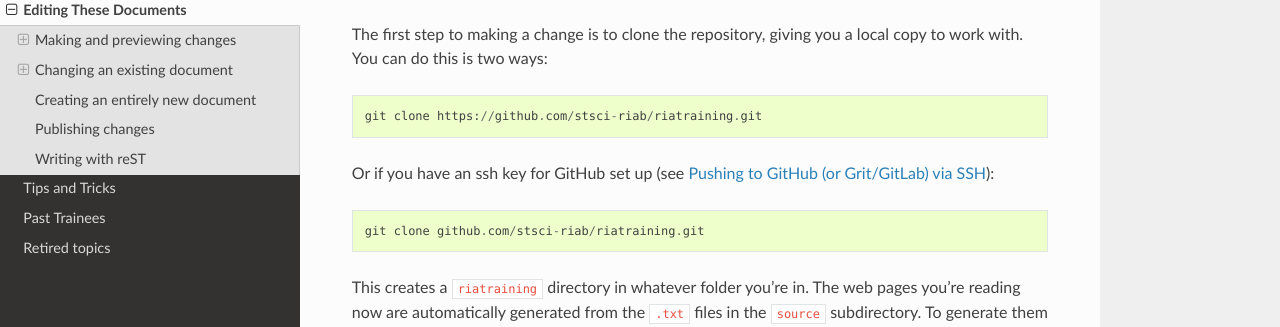
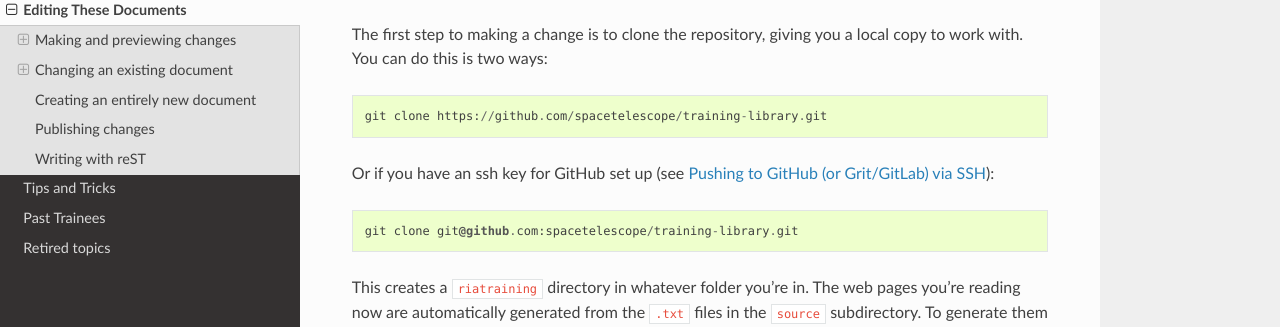
Before and after one commit to staceybright/training-library, a Sphinx documentation site: the page built from source/editing_these_documents.txt, in a window 1280 px wide and 900 px high. Shown: the part 439-766 px from the top of the window. Built offline with Sphinx 7.4.7 and the Read the Docs theme 2.0.0, drawn with Linux system fonts in a browser that asks for light colours.

Commit message:
Changed the location to the new training-library repo.

```diff
--- a/source/editing_these_documents.txt
+++ b/source/editing_these_documents.txt
@@ -15,11 +15,11 @@ Making and previewing changes
 
 The first step to making a change is to clone the repository, giving you a local copy to work with. You can do this is two ways::
 
-   git clone https://github.com/stsci-riab/riatraining.git
+   git clone https://github.com/spacetelescope/training-library.git
 
 Or if you have an ssh key for GitHub set up (see :ref:`git-push-ssh`)::
 
-   git clone github.com/stsci-riab/riatraining.git
+   git clone git@github.com:spacetelescope/training-library.git
 
 This creates a ``riatraining`` directory in whatever folder you're in. The web pages you're reading now are automatically generated from the ``.txt`` files in the ``source`` subdirectory. To generate them on your computer, you need to install required packages from ``requirements.txt``::
 
```
